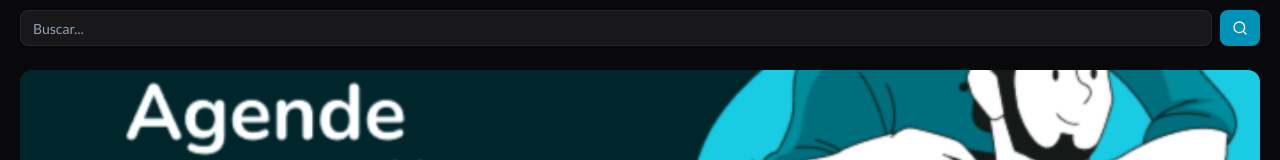
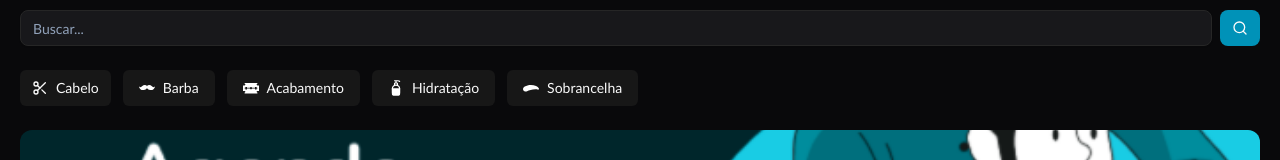
Before and after one commit to slpascoal/surfy, a Next.js app: page / in a window 1280 px wide. Shown: the part 162-322 px from the top of the page. Built offline with nearby package versions, Linux system fonts and the light colour scheme; no server answers; the database is empty.

Commit message:
add busca rápida

```diff
--- a/components/main.tsx
+++ b/components/main.tsx
@@ -1,6 +1,6 @@
 import { Button } from "@/components/ui/button";
 import { Input } from "@/components/ui/input";
-import { SearchIcon } from "lucide-react";
+import { Scissors, SearchIcon } from "lucide-react";
 import { Card, CardContent } from "./ui/card";
 import { Badge } from "./ui/badge";
 import { Avatar, AvatarImage } from "./ui/avatar";
@@ -28,6 +28,53 @@ export default async function Main() {
           <Input placeholder="Buscar..."/>
           <Button>
             <SearchIcon />
+          </Button>
+        </div>
+
+        <div className="buscaRapida">
+          <Button className="buscaRapidaButton">
+            <Scissors />
+            Cabelo
+          </Button>
+
+          <Button className="buscaRapidaButton">
+            <Image
+              src="/barba.svg"
+              alt="Barba"
+              width={16}
+              height={16}
+            />
+            Barba
+          </Button>
+
+          <Button className="buscaRapidaButton">
+            <Image
+              src="/acabamento.svg"
+              alt="Acabamento"
+              width={16}
+              height={16}
+            />
+            Acabamento
+          </Button>
+
+          <Button className="buscaRapidaButton">
+            <Image
+              src="/hidratacao.svg"
+              alt="Hidratação"
+              width={16}
+              height={16}
+            />
+            Hidratação
+          </Button>
+
+          <Button className="buscaRapidaButton">
+            <Image
+              src="/sobrancelha.svg"
+              alt="Sobrancelha"
+              width={16}
+              height={16}
+            />
+            Sobrancelha
           </Button>
         </div>
 
--- a/styles/home.css
+++ b/styles/home.css
@@ -23,6 +23,14 @@
     @apply bg-cyan-600 text-neutral-50;
 
     border-radius: 8px;
+  }
+}
+
+.buscaRapida {
+  @apply mt-6 flex gap-3 overflow-x-scroll [&::-webkit-scrollbar]:hidden;
+
+  .buscaRapidaButton {
+    @apply bg-neutral-900 text-neutral-50 gap-2;
   }
 }
 
```
Also changed, not shown: public/hidratacao.svg (renamed from public/hugeicons_shampoo.svg).
